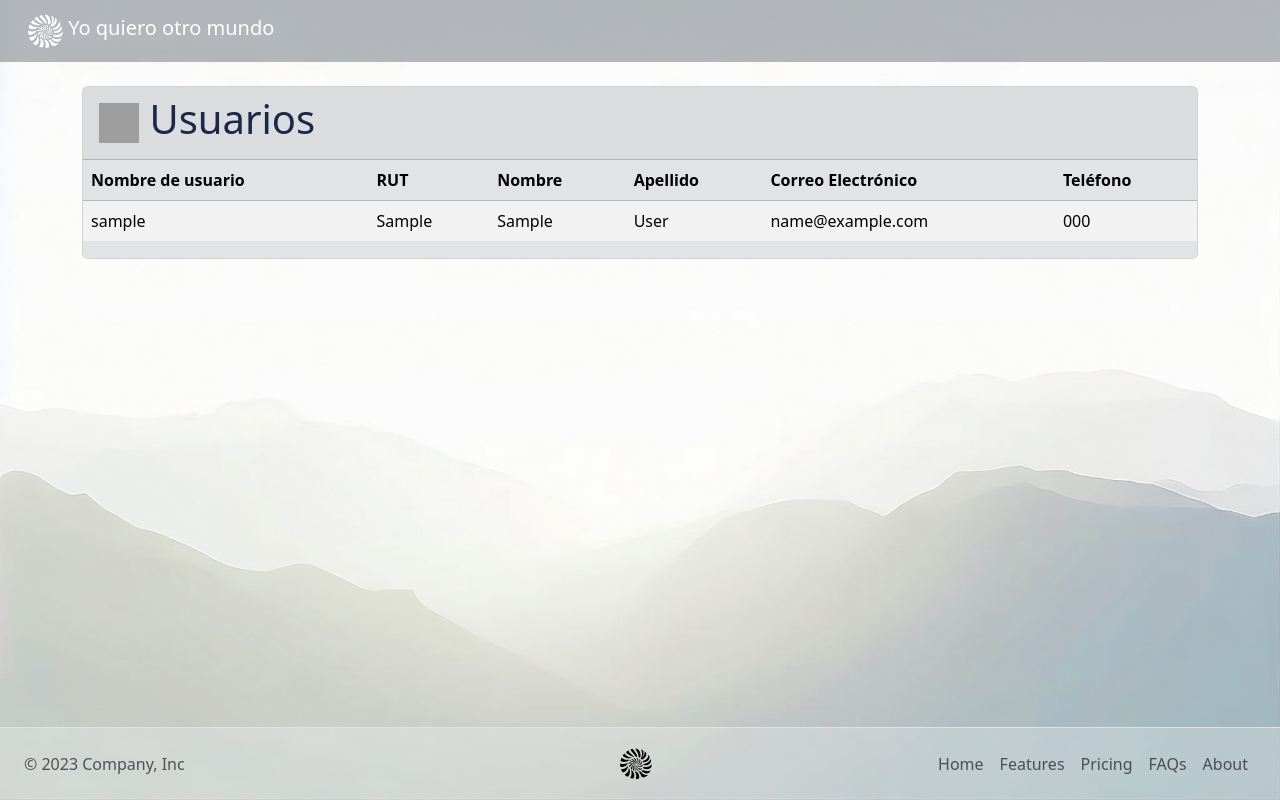
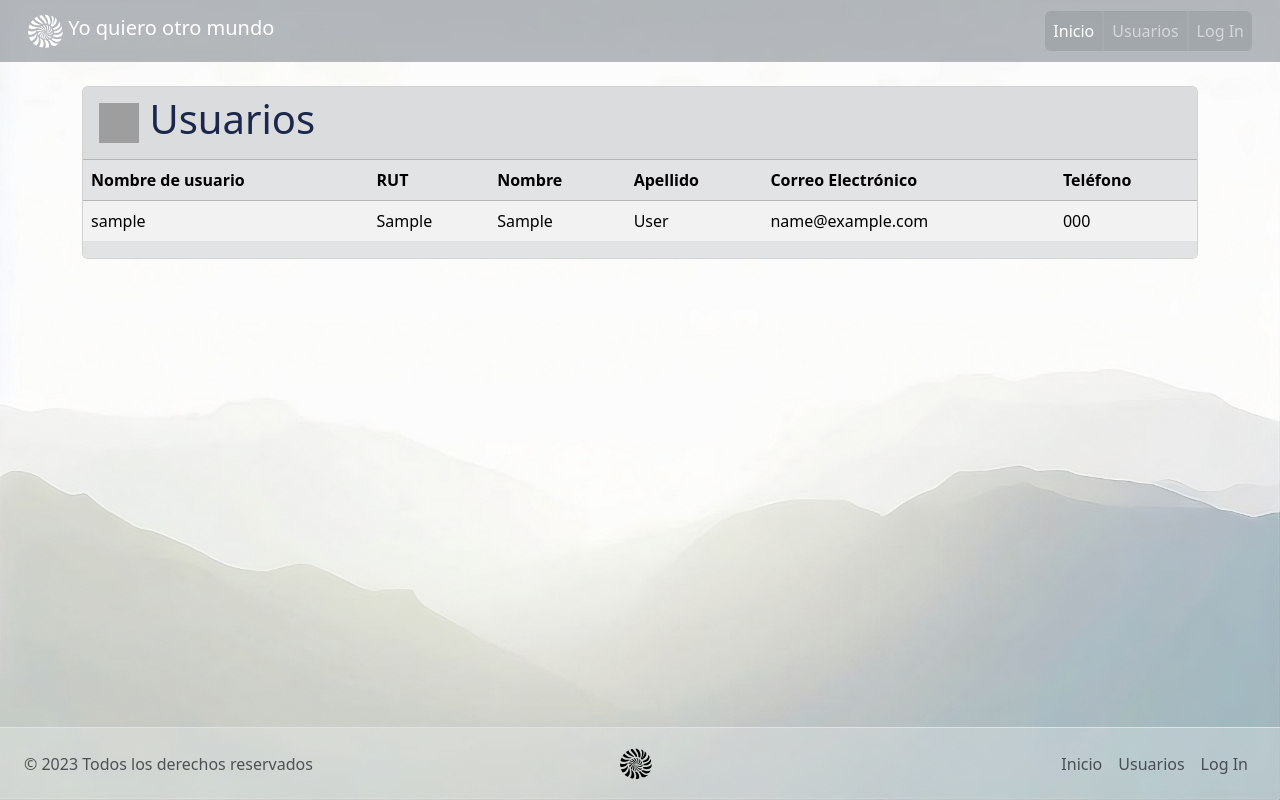
Before and after one commit to Darel-Ericsson/m6_individual, a Django app: page / in a window 1280 px wide. Run offline with Django 4.2, Linux system fonts and the light colour scheme; tables that the repository leaves empty hold one stand-in row (Sample ...); grey boxes are pictures that could not be loaded.

Commit message:
layout navbar dynamic auth nav-item & styles

```diff
--- a/home/static/style.css
+++ b/home/static/style.css
@@ -9,8 +13,20 @@ body {
     background-repeat: no-repeat;
     background-size: cover;
     background-position: bottom;
+    background-attachment: fixed;
+
+
 }
 
 .section-title {
     color: rgb(28, 39, 76);
 }
+
+.vhr {
+    border:         none;
+    border-left:    2px solid hsl(206, 5%, 72%);
+    height:         auto;
+    width:          1px;
+    padding:        0px;
+    margin:         0px;
+}
--- a/home/templates/layouts/base.html
+++ b/home/templates/layouts/base.html
@@ -13,29 +13,42 @@
     <header>
         <nav class="navbar navbar-expand-lg navbar-dark px-3 bg-secondary bg-opacity-50">
             <div class="container-fluid">
-              <a class="navbar-brand" href="#">
+              <a class="navbar-brand " href="#">
                 <img src={% static "logo.svg" %} alt="Logo" width="35" height="35" class="d-inline-block align-text-top">
                 Yo quiero otro mundo
               </a>
-              {% comment %} <button class="navbar-toggler" type="button" data-bs-toggle="collapse" data-bs-target="#navbarNav" aria-controls="navbarNav" aria-expanded="false" aria-label="Toggle navigation">
+              <button class="navbar-toggler" type="button" data-bs-toggle="collapse" data-bs-target="#navbarNav" aria-controls="navbarNav" aria-expanded="false" aria-label="Toggle navigation">
                 <span class="navbar-toggler-icon"></span>
               </button>
               <div class="collapse navbar-collapse" id="navbarNav">
+                <div class="ms-auto bg-secondary bg-opacity-25 rounded p-0 m-0">
                   <ul class="navbar-nav">
                     <li class="nav-item">
-                    <a class="nav-link active" aria-current="page" href="#">Home</a>
+                      <a class="nav-link active" aria-current="page" href="#">Inicio</a>
                     </li>
+                    <hr class="vhr">
                     <li class="nav-item">
-                    <a class="nav-link" href="#">Features</a>
+                      <a class="nav-link" href="#">Usuarios</a>
                     </li>
+                    {% if user.is_superuser %}
+                    <hr class="vhr">
                     <li class="nav-item">
-                    <a class="nav-link" href="#">Pricing</a>
+                      <a class="nav-link" href="{% url 'admin:index' %}">Admin</a>
                     </li>
+                    {% elif user.is_authenticated %}
+                    <hr class="vhr">
                     <li class="nav-item">
-                    <a class="nav-link disabled" aria-disabled="true">Disabled</a>
+                      <a class="nav-link" href="#">Log Out</a>
                     </li>
+                    {% else %}
+                    <hr class="vhr">
+                    <li class="nav-item">
+                      <a class="nav-link" href="{% url 'admin:login' %}">Log In</a>
+                    </li>
+                    {% endif %}
                   </ul>
-              </div> {% endcomment %}
+                </div>
+              </div>
             </div>
           </nav>
     </header>
@@ -43,19 +56,22 @@
         {% block content %}{% endblock content %}
     </main class="flex-shrink-0">
     <footer class="footer d-flex flex-wrap justify-content-between align-items-center px-4 py-3 mt-auto border-top bg-light bg-opacity-25">
-        <p class="col-md-4 mb-0 text-body-secondary">© 2023 Company, Inc</p>
+        <p class="col-md-4 mb-0 text-body-secondary">© 2023 Todos los derechos reservados</p>
 
         <a href="/" class="col-md-4 d-flex align-items-center justify-content-center mb-3 mb-md-0 me-md-auto link-body-emphasis text-decoration-none">
           <img class="bi me-2 text-dark" src={% static "logo-black.svg" %} alt="Logo" width="40" height="32" >
 
         </a>
-
         <ul class="nav col-md-4 justify-content-end">
-            <li class="nav-item"><a href="#" class="nav-link px-2 text-body-secondary">Home</a></li>
-            <li class="nav-item"><a href="#" class="nav-link px-2 text-body-secondary">Features</a></li>
-            <li class="nav-item"><a href="#" class="nav-link px-2 text-body-secondary">Pricing</a></li>
-            <li class="nav-item"><a href="#" class="nav-link px-2 text-body-secondary">FAQs</a></li>
-            <li class="nav-item"><a href="#" class="nav-link px-2 text-body-secondary">About</a></li>
+            <li class="nav-item"><a href="#" class="nav-link px-2 text-body-secondary">Inicio</a></li>
+            <li class="nav-item"><a href="#" class="nav-link px-2 text-body-secondary">Usuarios</a></li>
+            {% if user.is_superuser %}
+            <li class="nav-item"><a href="{% url 'admin:index' %}" class="nav-link px-2 text-body-secondary">Administración</a></li>
+            {% elif user.is_authenticated %}
+            <li class="nav-item"><a href="#" class="nav-link px-2 text-body-secondary">Log Out</a></li>
+            {% else %}
+            <li class="nav-item"><a href="{% url 'admin:login' %}" class="nav-link px-2 text-body-secondary">Log In</a></li>
+            {% endif %}
         </ul>
     </footer>
 
```
Also changed, not shown: other parts of home/static/style.css (+4 -0 lines). Lines whose indentation alone changed are shown as unchanged.
